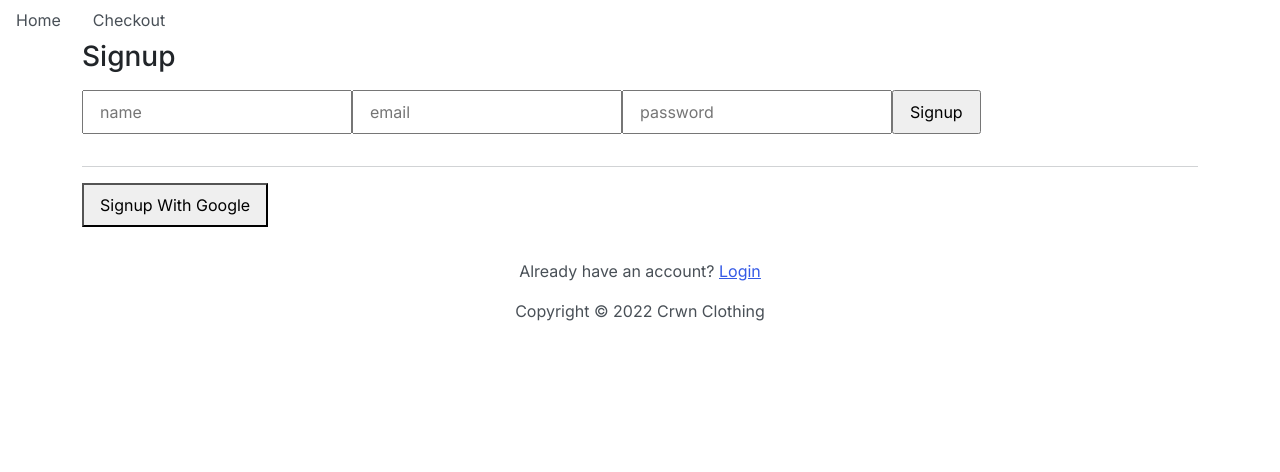
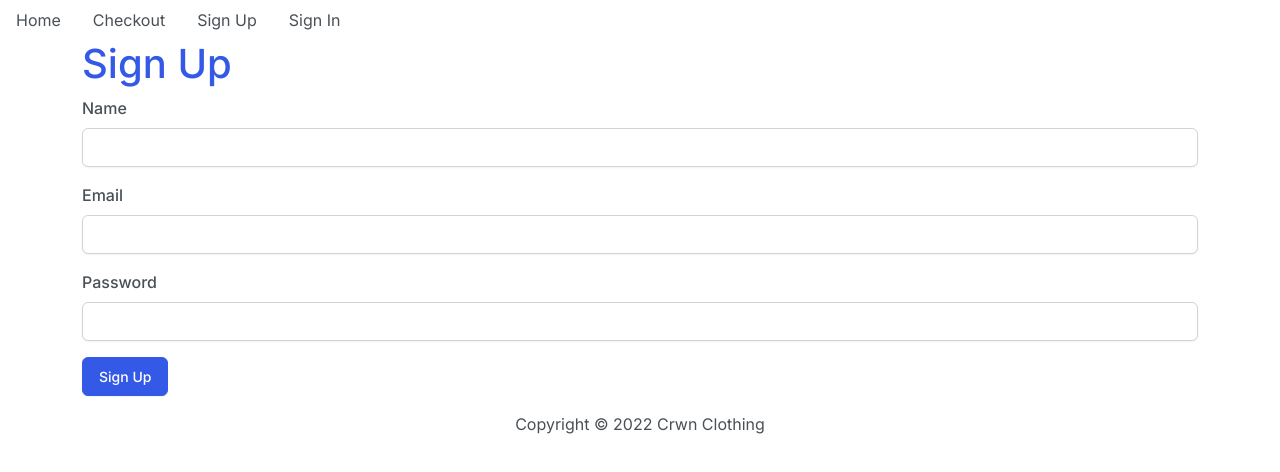
Before and after one commit to ashez2000/crwn, a Next.js app: page /signup in a window 1280 px wide. Shown: the top 472 px of the page. Built offline with nearby package versions, Linux system fonts and the light colour scheme.

Commit message:
Refactor signup page

```diff
--- a/package.json
+++ b/package.json
@@ -16,6 +16,7 @@
     "react": "^18.2.0",
     "react-bootstrap": "^2.5.0",
     "react-dom": "^18.2.0",
+    "react-hook-form": "^7.43.9",
     "react-redux": "^8.0.2",
     "redux-persist": "^6.0.0"
   },
--- a/src/components/Header.jsx
+++ b/src/components/Header.jsx
@@ -11,6 +11,14 @@ export default function Header() {
         <Link className="nav-link" href="/checkout">
           Checkout
         </Link>
+
+        <Link className="nav-link" href="/signup">
+          Sign Up
+        </Link>
+
+        <Link className="nav-link" href="/signin">
+          Sign In
+        </Link>
       </nav>
     </header>
   );
--- a/src/pages/signup.jsx
+++ b/src/pages/signup.jsx
@@ -1,93 +1,74 @@
-import { useState } from 'react'
-import Link from 'next/link'
-import { useRouter } from 'next/router'
+import { useForm } from 'react-hook-form';
+import MainLayout from '../layouts/MainLayout';
 
-import {
-  googleLoginWithPopup,
-  createAuthUserWithEmailAndPassword,
-  createUserDocumentFromAuth,
-} from '../lib/firebase/firebase.lib'
-import MainLayout from '../layouts/MainLayout'
+export default function SignUp() {
+  const {
+    register,
+    handleSubmit,
+    formState: { errors },
+  } = useForm();
 
-const SignUpPage = () => {
-  const [email, setEmail] = useState('')
-  const [displayName, setDisplayName] = useState('')
-  const [password, setPassword] = useState('')
-
-  const router = useRouter()
-
-  const googleLogin = async () => {
-    await googleLoginWithPopup()
-    router.push('/')
-  }
-
-  const handleSubmit = async (e) => {
-    e.preventDefault()
-
-    try {
-      const { user } = await createAuthUserWithEmailAndPassword(email, password)
-      await createUserDocumentFromAuth(user, { displayName })
-    } catch (err) {
-      alert(err.message)
-    }
-
-    setDisplayName('')
-    setEmail('')
-    setPassword('')
-
-    router.push('/')
-  }
+  const _handleSubmit = async ({ name, email, password }) => {
+    console.log(name, email, password);
+  };
 
   return (
-    <MainLayout className="max-w-lg mx-auto flex flex-col px-3 mb-3">
-      <h3 className="text-3xl text-yellow-500 font-semibold mb-3">Signup</h3>
-      <form onSubmit={handleSubmit}>
+    <MainLayout>
+      <div>
+        <h1 className="text-primary">Sign Up</h1>
+      </div>
+      <div>
+        <form onSubmit={handleSubmit(_handleSubmit)}>
+          {/* Name */}
+          <div className="mb-3">
+            <label htmlFor="email" className="form-label">
+              Name
+            </label>
             <input
-          className="w-full mb-3 px-3 py-2 outline-none rounded-md bg-gray-200"
               type="text"
-          placeholder="name"
-          value={displayName}
-          onChange={(e) => setDisplayName(e.target.value)}
-          required
+              className="form-control"
+              {...register('name', { required: true })}
             />
+            {errors.name && (
+              <span className="text-danger">This field is required</span>
+            )}
+          </div>
+
+          {/* Email */}
+          <div className="mb-3">
+            <label htmlFor="email" className="form-label">
+              Email
+            </label>
             <input
-          className="w-full mb-3 px-3 py-2 outline-none rounded-md bg-gray-200"
               type="email"
-          placeholder="email"
-          value={email}
-          onChange={(e) => setEmail(e.target.value)}
-          required
+              className="form-control"
+              {...register('email', { required: true })}
             />
+            {errors.email && (
+              <span className="text-danger">This field is required</span>
+            )}
+          </div>
+
+          {/* Password */}
+          <div className="mb-3">
+            <label htmlFor="password" className="form-label">
+              Password
+            </label>
             <input
-          className="w-full mb-3 px-3 py-2 outline-none rounded-md bg-gray-200"
               type="password"
-          placeholder="password"
-          value={password}
-          onChange={(e) => setPassword(e.target.value)}
-          required
+              className="form-control"
+              {...register('password', { required: true })}
             />
-        <input
-          className="w-full text-center px-3 py-2 rounded-md bg-yellow-200 font-semibold mb-3 cursor-pointer"
-          type="submit"
-          value="Signup"
-        />
-        <hr />
-        <button
-          className="w-full text-center px-3 py-2 rounded-md bg-gray-300 font-semibold mb-3 cursor-pointer"
-          type="button"
-          onClick={googleLogin}
-        >
-          Signup With Google
+            {errors.password && (
+              <span className="text-danger">This field is required</span>
+            )}
+          </div>
+
+          <button type="submit" className="btn btn-primary">
+            Sign Up
           </button>
         </form>
-      <p className="text-center text-gray-500 mt-3">
-        Already have an account?{` `}
-        <Link href="/login">
-          <a className="text-yellow-500">Login</a>
-        </Link>
-      </p>
+      </div>
     </MainLayout>
-  )
+  );
 }
-
-export default SignUpPage
```
Also changed, not shown: 1 other file (tests, documents, lock files or other folders). Lines whose indentation alone changed are shown as unchanged.
